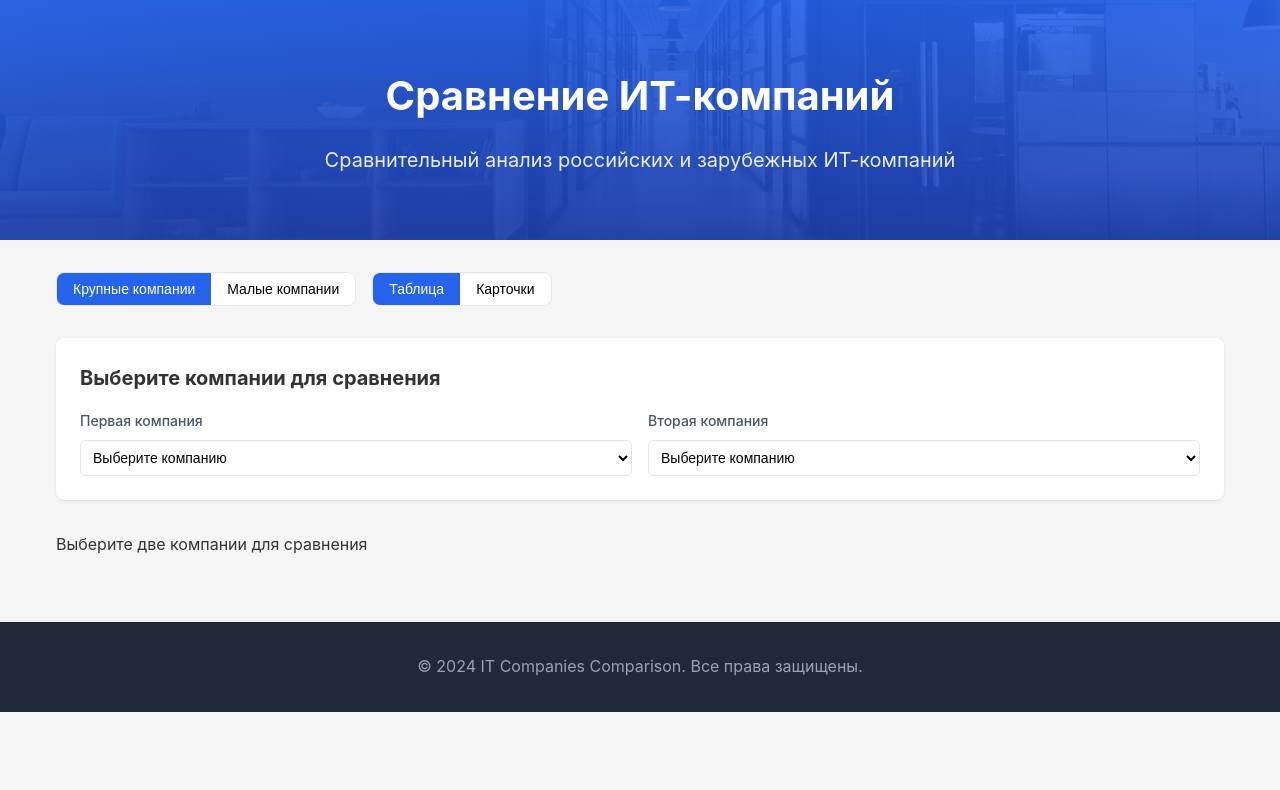
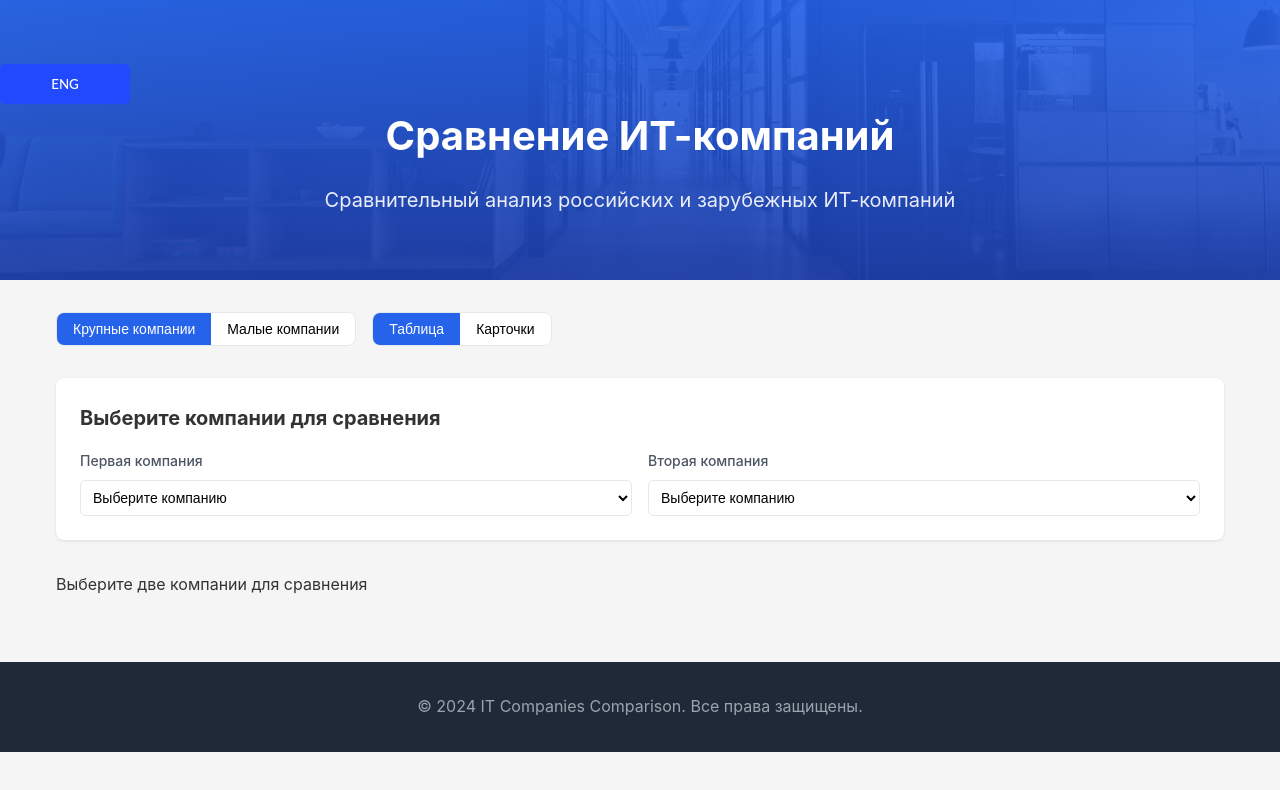
Before and after one commit to ZuerstOneLove/EnglishSite, a plain HTML site: page index.html in a window 1280 px wide. Drawn offline with Linux system fonts and the light colour scheme.

Commit message:
add button.html

```diff
--- a/index.html
+++ b/index.html
@@ -10,6 +10,7 @@
   <div class="app">
     <!-- Hero Section -->
     <div class="hero">
+      <button class="Eng-button btn-15" onclick="openEng()">ENG</button>
       <div class="container"style="text-align: center;">
         <h1>Сравнение ИТ-компаний</h1>
         <p>Сравнительный анализ российских и зарубежных ИТ-компаний</p>
```
